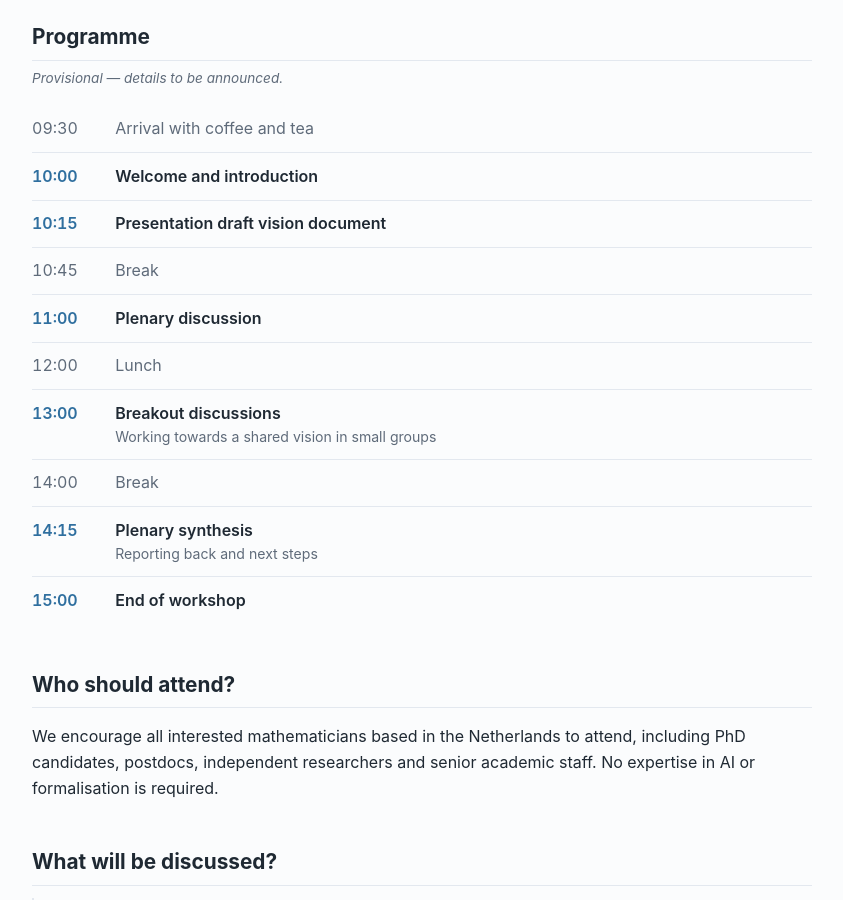
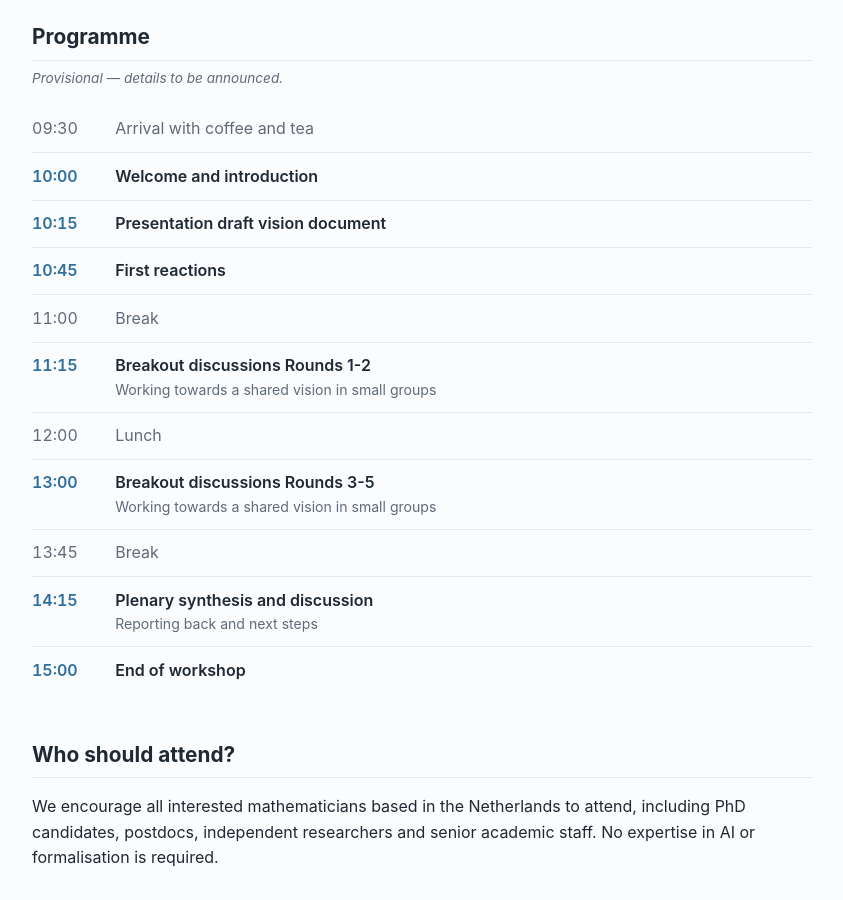
Before and after one commit to ai4mathnl/ai4mathnl.github.io, a Jekyll site: the page built from index.html, in a window 1280 px wide and 900 px high, scrolled down 1205 px. Shown: the whole window, without its empty margins (218-1061 px from the left). Built offline with Jekyll 4.4.1, drawn with Linux system fonts in a browser that asks for light colours.

Commit message:
Split the breakouts into rounds around lunch and add first reactions
The plenary discussion before lunch becomes a short round of first
reactions after the presentation, followed by breakout rounds 1-2;
rounds 3-5 follow lunch, and the closing plenary now includes
discussion.

Co-Authored-By: Claude Opus 5.5 <noreply@anthropic.com>

```diff
--- a/_data/program.yml
+++ b/_data/program.yml
@@ -10,21 +10,24 @@
 - time: "10:15"
   title: "Presentation draft vision document"
 - time: "10:45"
+  title: "First reactions"
+- time: "11:00"
   title: "Break"
   kind: break
-- time: "11:00"
-  title: "Plenary discussion"
+- time: "11:15"
+  title: "Breakout discussions Rounds 1-2"
+  note: "Working towards a shared vision in small groups"
 - time: "12:00"
   title: "Lunch"
   kind: break
 - time: "13:00"
-  title: "Breakout discussions"
+  title: "Breakout discussions Rounds 3-5"
   note: "Working towards a shared vision in small groups"
-- time: "14:00"
+- time: "13:45"
   title: "Break"
   kind: break
 - time: "14:15"
-  title: "Plenary synthesis"
+  title: "Plenary synthesis and discussion"
   note: "Reporting back and next steps"
 - time: "15:00"
   title: "End of workshop"
```
